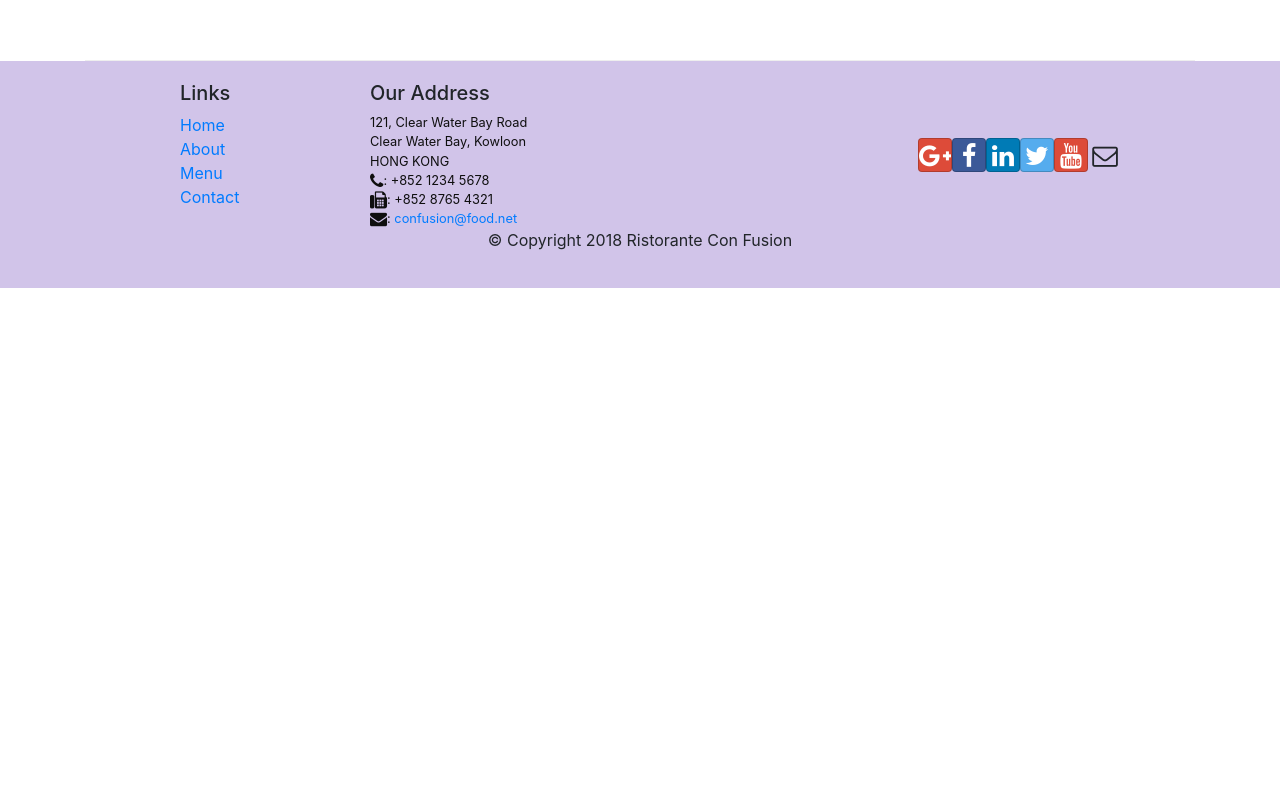
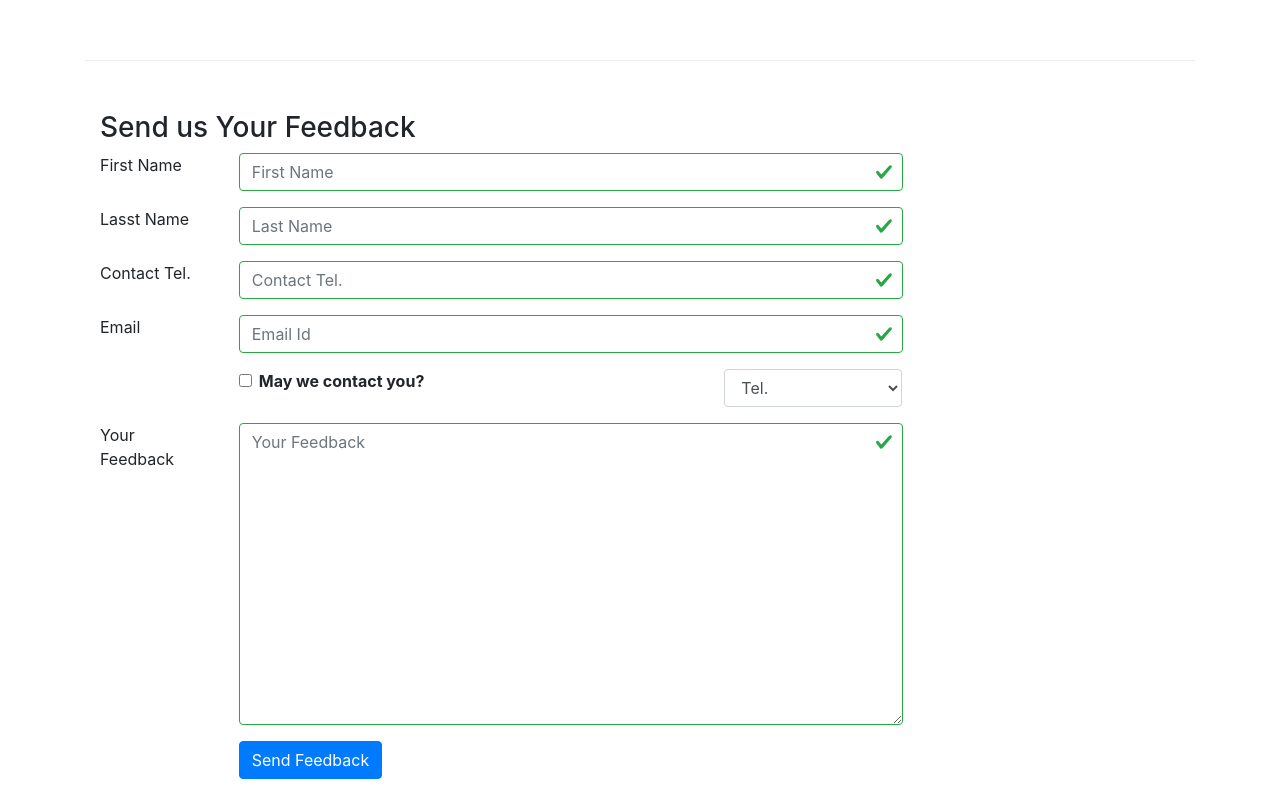
Before and after one commit to namansukhwani/ConFusionReactJS, a React (Create React App) app: page /contactus in a window 1280 px wide. Shown: the part 811-1600 px from the top of the page. Before the commit the page ends 1099 px from the top, so only its background shows below. Built offline with nearby package versions, Linux system fonts and the light colour scheme.

Commit message:
Form and validation

```diff
--- a/src/components/ContactComponent.js
+++ b/src/components/ContactComponent.js
@@ -1,10 +1,103 @@
 import React from 'react';
 import {Link} from 'react-router-dom';
-import {Breadcrumb, BreadcrumbItem} from 'reactstrap';
+import {Breadcrumb, BreadcrumbItem,Form,FormGroup,Button, Label, Input,Col, FormFeedback} from 'reactstrap';
 import '../App.css';
 
-function Contact()
+class Contact extends React.Component
 {
+    constructor(props)
+    {
+        super(props);
+        this.state={
+            firstname:'',
+            lastname:'',
+            telnum:'',
+            email:'',
+            agree:false,
+            contactType:'Tel.',
+            message:'',
+            touched:{
+                firstname:false,
+                lastname:false,
+                telnum:false,
+                email:false,
+                message:false,
+            }
+        };
+        this.handleInputChange = this.handleInputChange.bind(this);
+        this.handleSubmit = this.handleSubmit.bind(this);
+        this.validate=this.validate.bind(this);
+    }
+
+    handleBlur=(field) => (evt) =>{
+        this.setState({
+            touched:{...this.state.touched ,[field]:true}
+        });
+    }
+
+    validate(firstname,lastname,telnum,email,message)
+    {
+        const errors={
+            firstname:'',
+            lastname:'',
+            telnum:'',
+            email:'',
+            message:''
+        };
+
+        if(this.state.touched.firstname && firstname.length < 1 ){
+            errors.firstname='Name field can not be empty';
+        }
+        else if(this.state.touched.firstname && firstname.length > 10){
+            errors.firstname='Name should be less than 10 charecters';
+        }
+
+        if(this.state.touched.lastname && lastname.length < 1 ){
+            errors.lastname='Name field can not be empty';
+        }
+        else if(this.state.touched.lastname && lastname.length > 10){
+            errors.lastname='Name should be less than 10 charecters';
+        }
+
+        const telReg=/^\d+$/;
+        if(this.state.touched.telnum && !telReg.test(telnum)){
+            errors.telnum='tel. number should be all numbers ';
+        }
+
+        const emailReg=/^[a-zA-Z0-9._%+-]+@[a-zA-Z0-9.-]+\.[a-zA-Z]{2,}$/
+        if(this.state.touched.email && !emailReg.test(email)){
+            errors.email='please enter a correct email';
+        }
+
+        if(this.state.touched.message && message.length < 1){
+            errors.message='can not submit an empty feedback';
+        }
+
+        return errors;
+    }
+
+
+    handleInputChange(event)
+    {
+        const target=event.target;
+        const value=target.type === 'checkbox' ? target.checked  : target.value ;
+        const name=target.name;
+
+        this.setState({
+            [name]:value
+        });
+    }
+
+    handleSubmit(event)
+    {
+        alert("current state is "+ JSON.stringify(this.state));
+        event.preventDefault();
+    }
+
+    render()
+    {
+        const error=this.validate(this.state.firstname,this.state.lastname,this.state.telnum,this.state.email,this.state.message);
+        const valid=error.firstname==='' && error.lastname==='' && error.telnum==='' && error.email==='' && error.message==='';
         return(
             <div className="container">
                  <div className="row">
@@ -43,8 +136,124 @@ function Contact()
                         </div>
                     </div>
                  </div>
+                 <div className="row row-content">
+                     <div className="col-12 col-sm-12">
+                        <h3>Send us Your Feedback</h3>
+                     </div>
+                     <div className="col-12 col-md-9">
+                         <Form onSubmit={this.handleSubmit}>
+                            <FormGroup row>
+                                <Label className="col-12 col-md-2" htmlFor="firstname">First Name</Label>
+                                <Col md={10}>
+                                    <Input type="text"
+                                    id="firstname"
+                                    name="firstname"
+                                    placeholder="First Name"
+                                    value={this.state.firstname}
+                                    onChange={this.handleInputChange}
+                                    onBlur={this.handleBlur('firstname')}
+                                    valid={error.firstname === ''}
+                                    invalid={error.firstname !== ''}
+                                    />
+                                    <FormFeedback>{error.firstname}</FormFeedback>
+                                </Col>
+                            </FormGroup>
+                            <FormGroup row>
+                                <Label className="col-12 col-md-2" htmlFor="lastname">Lasst Name</Label>
+                                <Col md={10}>
+                                    <Input type="text"
+                                    id="lastname"
+                                    name="lastname"
+                                     placeholder="Last Name"
+                                     value={this.state.lastname}
+                                     onChange={this.handleInputChange}
+                                     onBlur={this.handleBlur('lastname')}
+                                     valid={error.lastname === ''}
+                                     invalid={error.lastname !== ''} />
+                                    <FormFeedback>{error.lastname}</FormFeedback>
+                                </Col>
+                            </FormGroup>
+                            <FormGroup row>
+                                <Label className="col-12 col-md-2" htmlFor="telnum">Contact Tel.</Label>
+                                <Col md={10}>
+                                    <Input type="tel"
+                                    id="telnum"
+                                    name="telnum"
+                                    placeholder="Contact Tel."
+                                    value={this.state.telnum}
+                                    onChange={this.handleInputChange}
+                                    onBlur={this.handleBlur('telnum')}
+                                    valid={error.telnum === ''}
+                                    invalid={error.telnum !== ''} />
+                                    <FormFeedback>{error.telnum}</FormFeedback>
+                                </Col>
+                            </FormGroup>
+                            <FormGroup row>
+                                <Label className="col-12 col-md-2" htmlFor="email">Email</Label>
+                                <Col md={10}>
+                                    <Input type="email"
+                                    id="email"
+                                    name="email"
+                                    placeholder="Email Id"
+                                    value={this.state.email}
+                                    onChange={this.handleInputChange}
+                                    onBlur={this.handleBlur('email')}
+                                    valid={error.email === ''}
+                                    invalid={error.email !== ''}
+                                    />
+                                    <FormFeedback>{error.email}</FormFeedback>
+                                </Col>
+                            </FormGroup>
+                            <FormGroup row>
+                                <Col md={{size: 6, offset: 2}}>
+                                    <FormGroup check>
+                                        <Label check>
+                                            <Input type="checkbox"
+                                                name="agree"
+                                                checked={this.state.agree}
+                                                onChange={this.handleInputChange} /> {' '}
+                                            <strong>May we contact you?</strong>
+                                        </Label>
+                                    </FormGroup>
+                                </Col>
+                                <Col md={{size: 3, offset: 1}}>
+                                    <Input type="select" name="contactType"
+                                            value={this.state.contactType}
+                                            onChange={this.handleInputChange}>
+                                        <option>Tel.</option>
+                                        <option>Email</option>
+                                    </Input>
+                                </Col>
+                            </FormGroup>
+                            <FormGroup row>
+                                <Label htmlFor="message" className="col-12 col-md-2">Your Feedback</Label>
+                                <Col md={10}>
+                                    <Input type="textarea"
+                                    rows="12"
+                                    id="message"
+                                    name="message"
+                                    placeholder="Your Feedback"
+                                    value={this.state.message}
+                                    onChange={this.handleInputChange}
+                                    onBlur={this.handleBlur('message')}
+                                    valid={error.message === ''}
+                                    invalid={error.message !== ''}
+                                    />
+                                    <FormFeedback>{error.message}</FormFeedback>
+                                </Col>
+                            </FormGroup>
+                            <FormGroup row>
+                                <Col md={{size: 10, offset: 2} }>
+                                    <Button disabled={!valid} type="submit" color="primary">Send Feedback</Button>
+                                </Col>
+                            </FormGroup>
+
+                         </Form>
+                     </div>
+                 </div>
             </div>
         );
     }
+}
 
 export default Contact;
--- a/src/components/FooterComponent.js
+++ b/src/components/FooterComponent.js
@@ -6,7 +6,7 @@ function Footer(props) {
     <div className="footer">
         <div className="container">
             <div className="row justify-content-center">
-                <div className="col-4 offset-1 col-sm-2">
+                <div className="col-4 offset-1 col-md-2">
                     <h5>Links</h5>
                     <ul className="list-unstyled">
                         <li><Link to="/home">Home</Link></li>
@@ -15,7 +15,7 @@ function Footer(props) {
                         <li><Link to="/contactus">Contact</Link></li>
                     </ul>
                 </div>
-                <div className="col-7 col-sm-5">
+                <div className="col-7 col-md-5">
                     <h5>Our Address</h5>
                     <address>
 		              121, Clear Water Bay Road<br />
@@ -27,7 +27,7 @@ function Footer(props) {
                          confusion@food.net</a>
                     </address>
                 </div>
-                <div className="col-12 col-sm-4 align-self-center">
+                <div className="col-12 col-md-4 align-self-center">
                     <div className="text-center">
                         <a className="btn btn-social-icon btn-google" href="http://google.com/+"><i className="fa fa-google-plus"></i></a>
                         <a className="btn btn-social-icon btn-facebook" href="http://www.facebook.com/profile.php?id="><i className="fa fa-facebook"></i></a>
```
Lines whose indentation alone changed are shown as unchanged.
